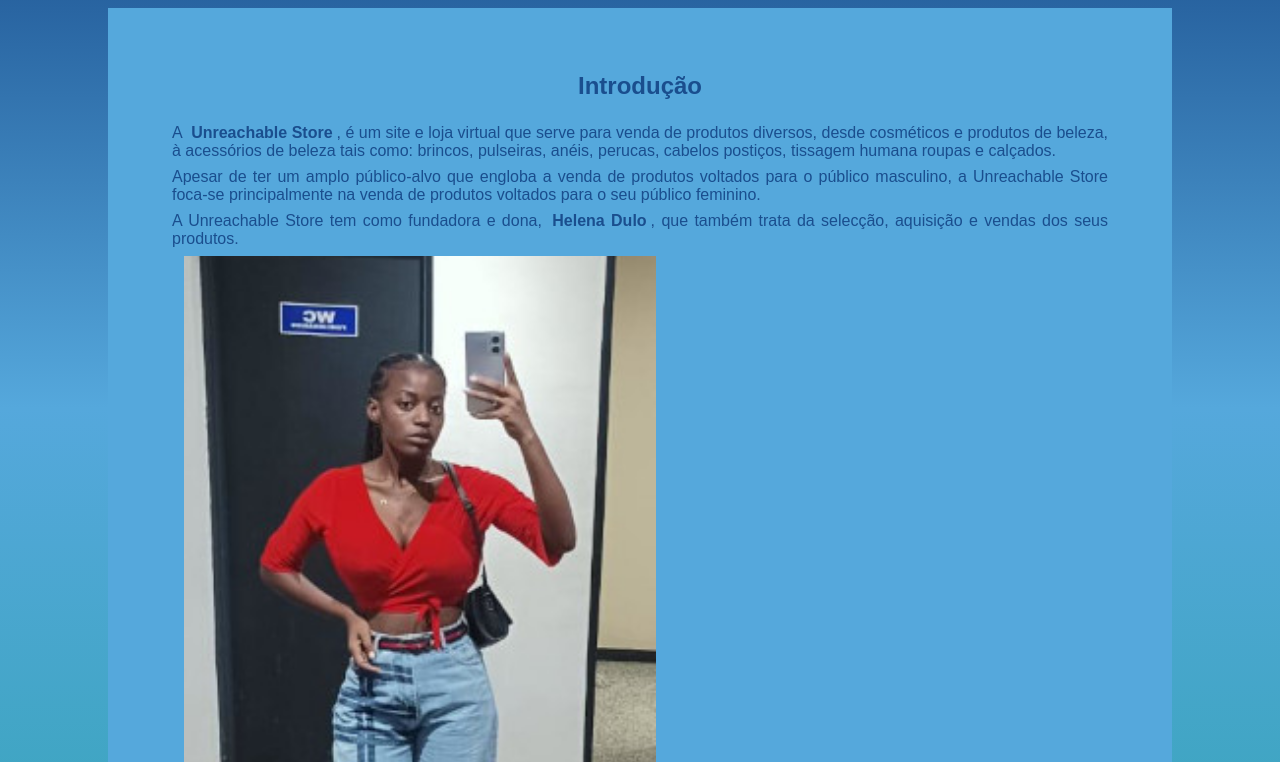
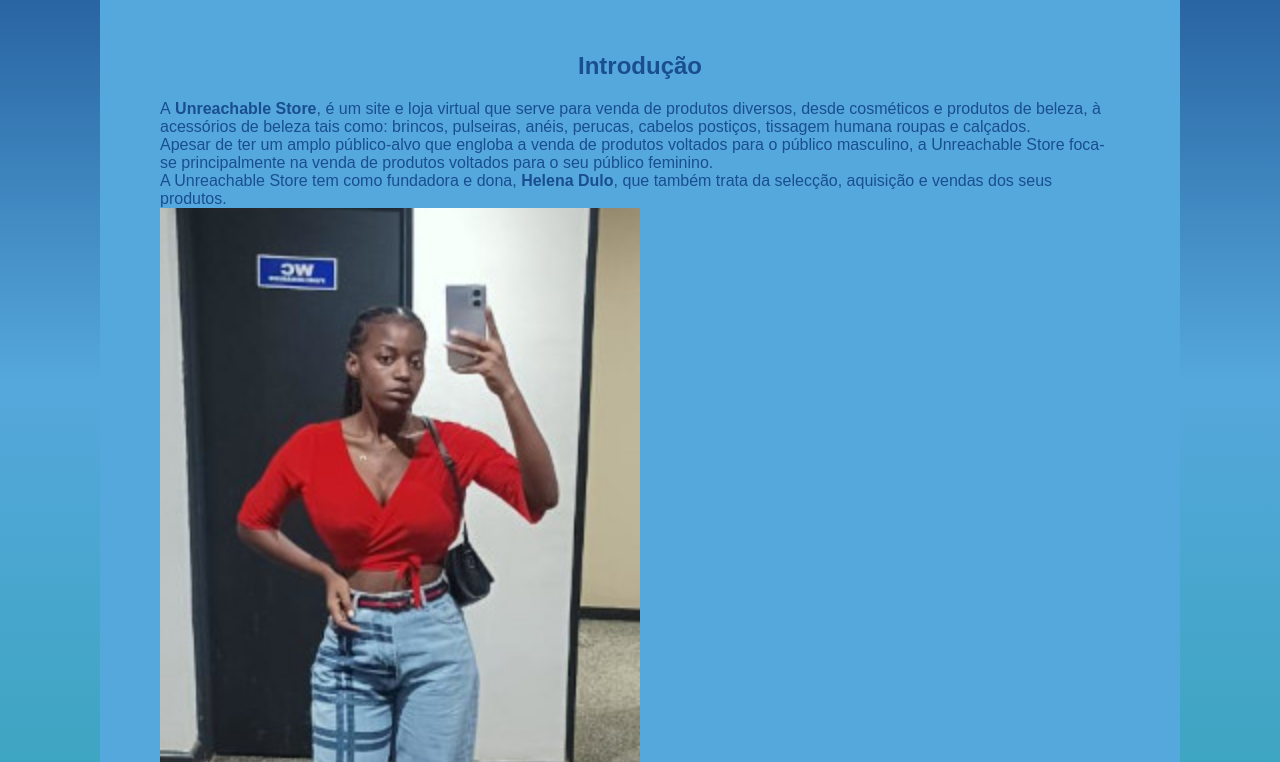
Before and after one commit to riv-aldo11/unreachable-store, a plain HTML site: page index.html in a window 1280 px wide. Shown: the part 128-890 px from the top of the page. Drawn offline with Linux system fonts and the light colour scheme.

Commit message:
Update style.css

```diff
--- a/style/style.css
+++ b/style/style.css
@@ -15,9 +15,9 @@
 }
 
 * {
-    margin: auto;
-    padding: 4px;
-    text-align: justify;
+    margin: 0;
+    padding: 0;
+    box-sizing: border-box;
 }
 body {
     background-image: linear-gradient(to bottom, var(--color4), var(--color2), var(--color0));
```
